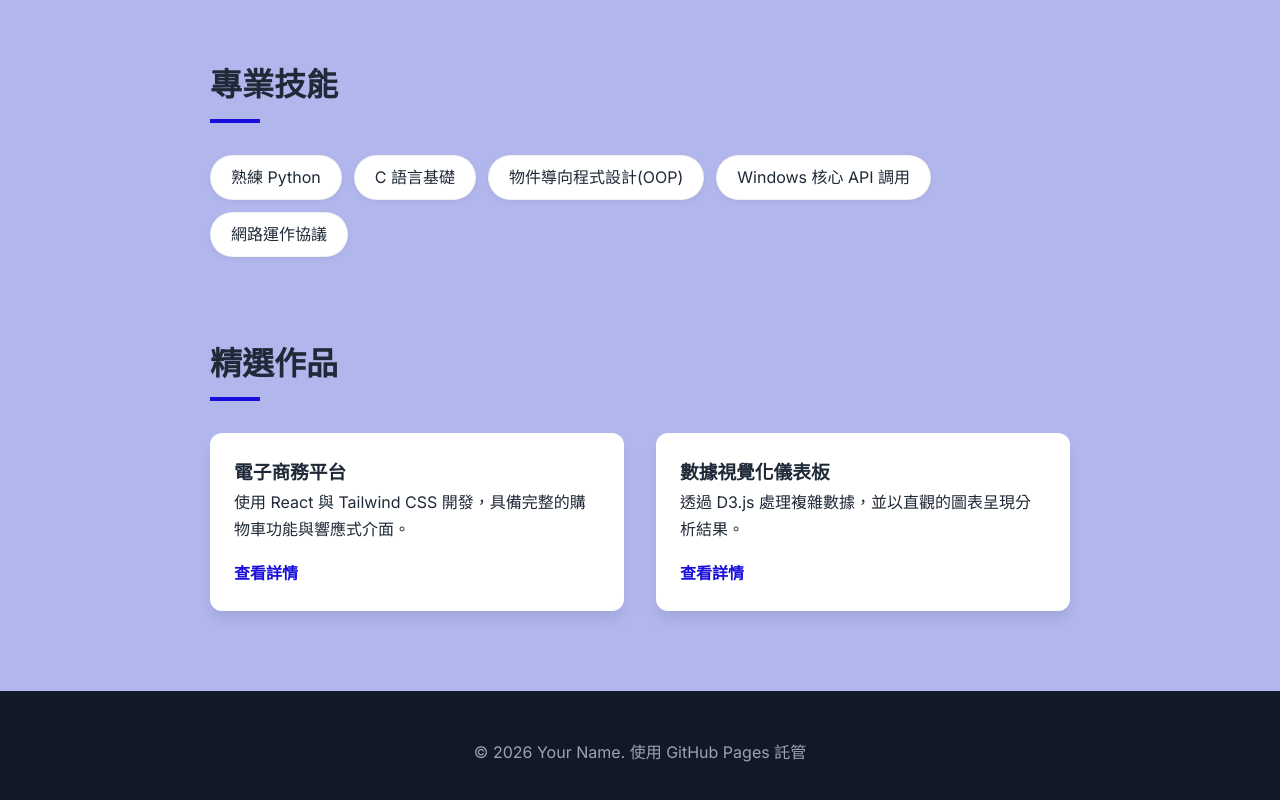
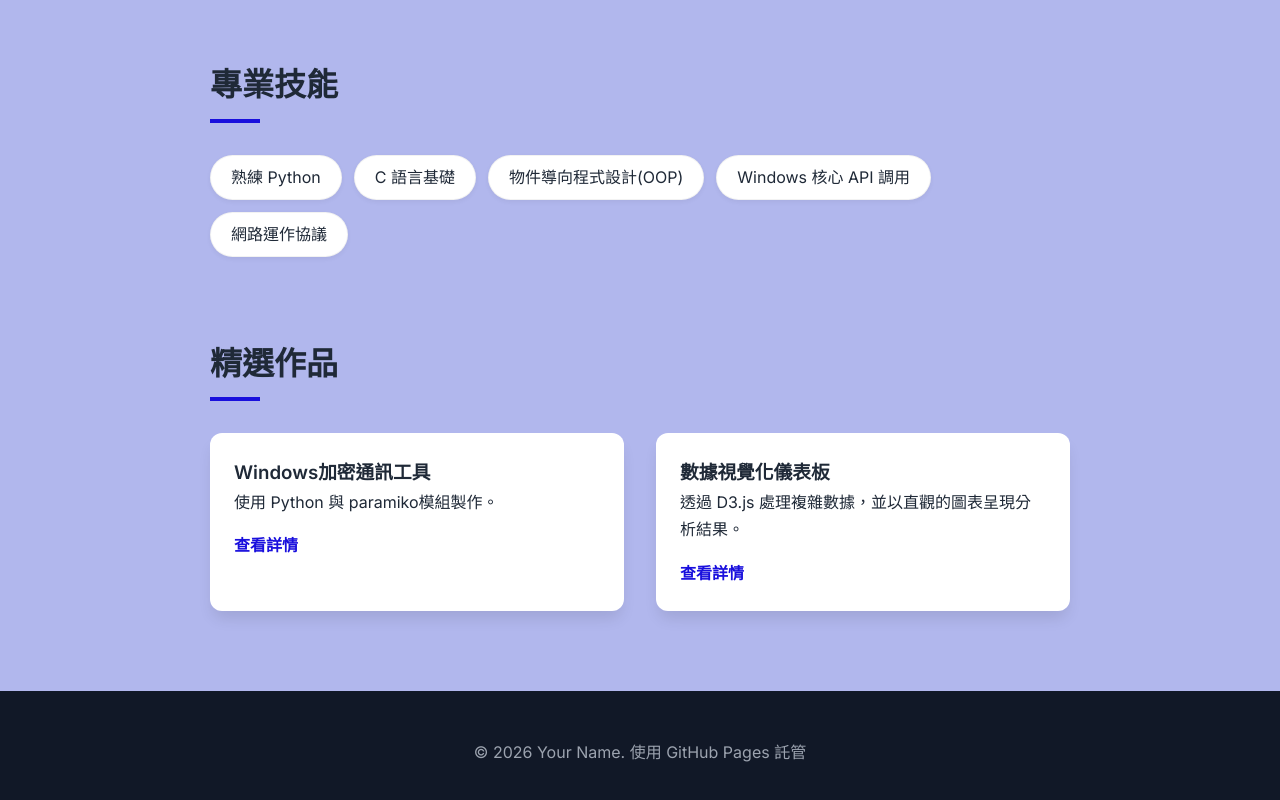
Before and after one commit to weston-cybersecurity/Personal-Resume, a plain HTML site: page index.html in a window 1280 px wide. Shown: the part 1166-1966 px from the top of the page. Drawn offline with Linux system fonts and the light colour scheme.

Commit message:
Update index.html

```diff
--- a/index.html
+++ b/index.html
@@ -87,9 +87,9 @@
                 <!-- 專案 1 -->
                 <div class="project-card">
                     <div class="project-info">
-                        <h3>電子商務平台</h3>
-                        <p>使用 React 與 Tailwind CSS 開發，具備完整的購物車功能與響應式介面。</p>
-                        <a href="#" class="btn-sm">查看詳情</a>
+                        <h3>Windows加密通訊工具</h3>
+                        <p>使用 Python 與 paramiko模組製作。</p>
+                        <a href="https://github.com/weston-cybersecurity/Windows-SSH-Bind-Shell" class="btn-sm">查看詳情</a>
                     </div>
                 </div>
                 <!-- 專案 2 -->
```
